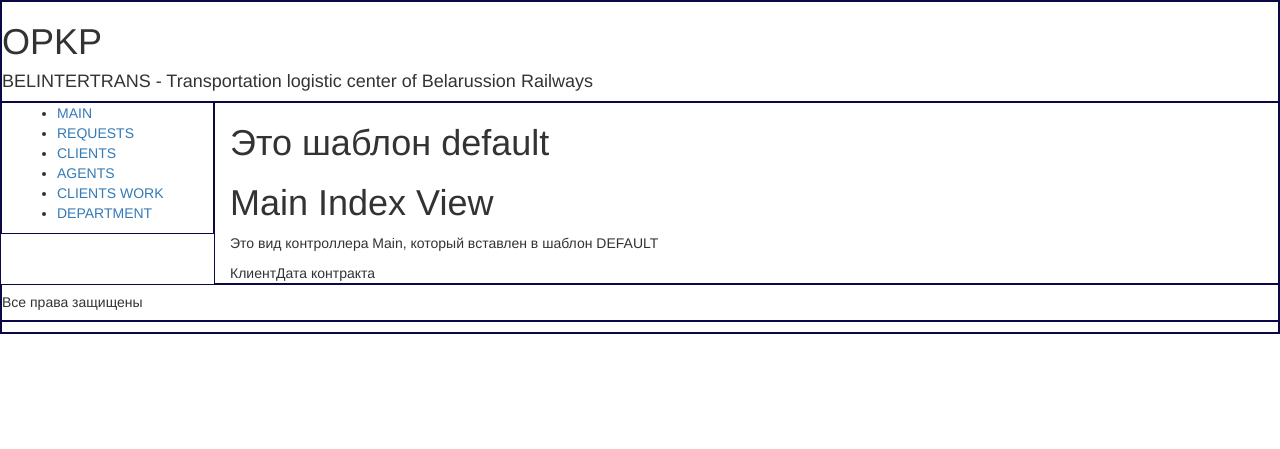
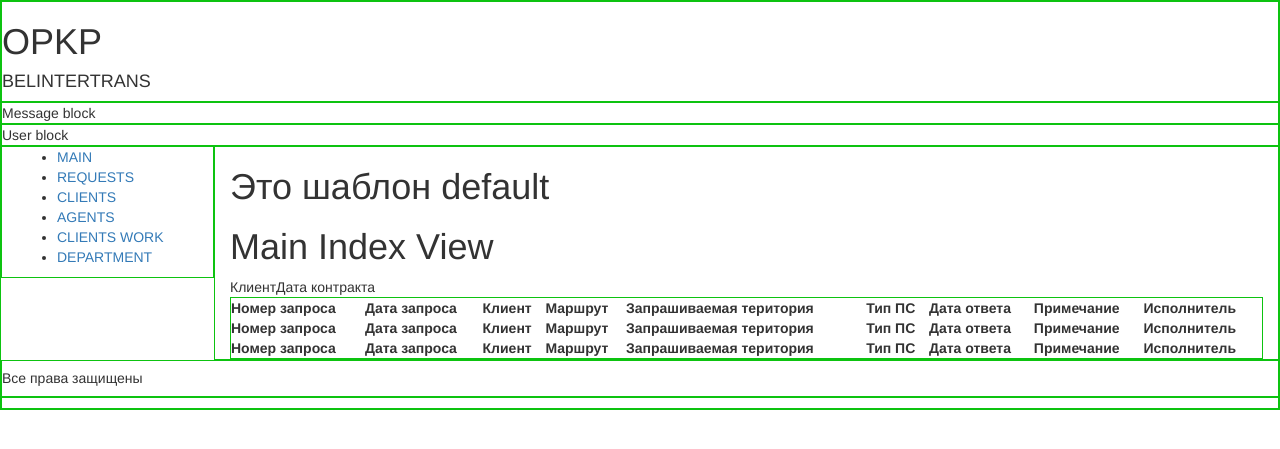
Before and after one commit to heilashaa/opkp, a PHP site: template app/views/Main/index.php in a window 1280 px wide. Shown: the top 449 px of the page. Run offline with PHP 8.4, Linux system fonts and the light colour scheme; the template is opened without the code that fills it, so the values that code supplies are empty; some libraries are stand-ins or nearby versions.

Commit message:
воскресенье

```diff
--- a/app/controllers/MainController.php
+++ b/app/controllers/MainController.php
@@ -3,8 +3,6 @@
 namespace app\controllers;
 
 use btlc\App;
-use btlc\Cache;
-use btlc\libs\Debug;
 use RedBeanPHP\R;
 
 class MainController extends AppController {
--- a/app/views/Main/index.php
+++ b/app/views/Main/index.php
@@ -1,5 +1,5 @@
 <h1>Main Index View</h1>
-<p>Это вид контроллера Main, который вставлен в шаблон DEFAULT</p>
+
 <p><?= $name; ?></p>
 <p><?= $age; ?></p>
 
@@ -15,3 +15,54 @@
         </tr>
     <? endforeach; ?>
 </table>
+
+
+<div class="block">
+    <table id="example" class="display compact" style="width:100%">
+        <thead>
+            <tr>
+                <th>Номер запроса</th>
+                <th>Дата запроса</th>
+                <th>Клиент</th>
+                <th>Маршрут</th>
+                <th>Запрашиваемая територия</th>
+                <th>Тип ПС</th>
+                <th>Дата ответа</th>
+                <th>Примечание</th>
+                <th>Исполнитель</th>
+                <th></th>
+                <th></th>
+            </tr>
+        </thead>
+        <tbody>
+            <tr>
+                <th>Номер запроса</th>
+                <th>Дата запроса</th>
+                <th>Клиент</th>
+                <th>Маршрут</th>
+                <th>Запрашиваемая територия</th>
+                <th>Тип ПС</th>
+                <th>Дата ответа</th>
+                <th>Примечание</th>
+                <th>Исполнитель</th>
+                <th></th>
+                <th></th>
+            </tr>
+        </tbody>
+        <tfoot>
+            <tr>
+                <th>Номер запроса</th>
+                <th>Дата запроса</th>
+                <th>Клиент</th>
+                <th>Маршрут</th>
+                <th>Запрашиваемая територия</th>
+                <th>Тип ПС</th>
+                <th>Дата ответа</th>
+                <th>Примечание</th>
+                <th>Исполнитель</th>
+                <th></th>
+                <th></th>
+            </tr>
+        </tfoot>
+    </table>
+</div>
--- a/app/views/layouts/default.php
+++ b/app/views/layouts/default.php
@@ -4,8 +4,9 @@
     <meta charset="UTF-8">
     <meta http-equiv="X-UA-Compatible" content="IE=edge">
     <meta name="viewport" content="width=device-width, initial-scale=1">
-    <link href="css/bootstrap.min.css" rel="stylesheet">
-    <link href="css/style.css" rel="stylesheet">
+    <link href="/css/bootstrap.min.css" rel="stylesheet">
+    <link href="/css/style.css" rel="stylesheet">
+    <link href="/css/jquery.dataTables.min.css" rel="stylesheet">
     <?=$this->getMeta();?>
 </head>
 <body>
@@ -13,11 +14,17 @@
     <div class="row">
         <div class="header block">
             <p><h1>OPKP</h1></p>
-            <p><h4>BELINTERTRANS - Transportation logistic center of Belarussion Railways</h4></p>
+            <p><h4>BELINTERTRANS</h4></p>
         </div>
     </div>
+    <div class="row message block">
+        Message block
+    </div>
+    <div class="row user block">
+        User block
+    </div>
     <div class="row">
-        <div class="col-md-2 block">
+        <div class="col-md-2 block menu">
             <ul>
                 <li><a href="#">MAIN</a></li>
                 <li><a href="#">REQUESTS</a></li>
@@ -27,7 +34,7 @@
                 <li><a href="#">DEPARTMENT</a></li>
             </ul>
         </div>
-        <div class="col-md-10 block">
+        <div class="col-md-10 block content">
             <h1>Это шаблон default</h1>
             <?= $content; ?>
         </div>
@@ -51,7 +58,17 @@
     </div>
     <?endif;?>
 </div>
-<script src="js/jquery-3.3.1.min.js"></script>
-<script src="js/bootstrap.min.js"></script>
+<script src="/js/jquery-3.3.1.min.js"></script>
+<script src="/js/bootstrap.min.js"></script>
+<script src="/js/jquery.dataTables.min.js"></script>
+<script  type="text/javascript">
+    $(document).ready(function() {
+        $('#example').DataTable( {
+            "language": {
+                "url": "/js/russian.json"
+            }
+        } );
+    } );
+</script>
 </body>
 </html>
--- a/public/css/style.css
+++ b/public/css/style.css
@@ -1,26 +1,3 @@
-.otvet{
-    color: white;
-    text-decoration: underline;
-    text-align: center;
-    background-color: red;
-    font-size: 20px;
+.block{
+	border: 1px solid #0DC310;
 }
-
-.succ{
-	color: green;
-}
-
-.arr{
-	color: red;
-}
-
-.block{
-	border: 1px solid #0a0845;
-
-}
-
-.menu {
-  list-style: none;
-  margin: 0;
-  padding-left: 0;
-}
```
Also changed, not shown: 1 other file.
